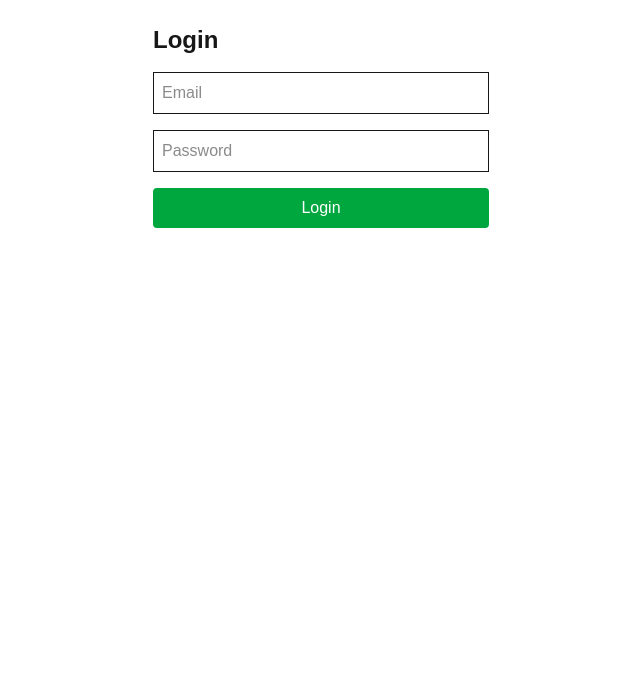
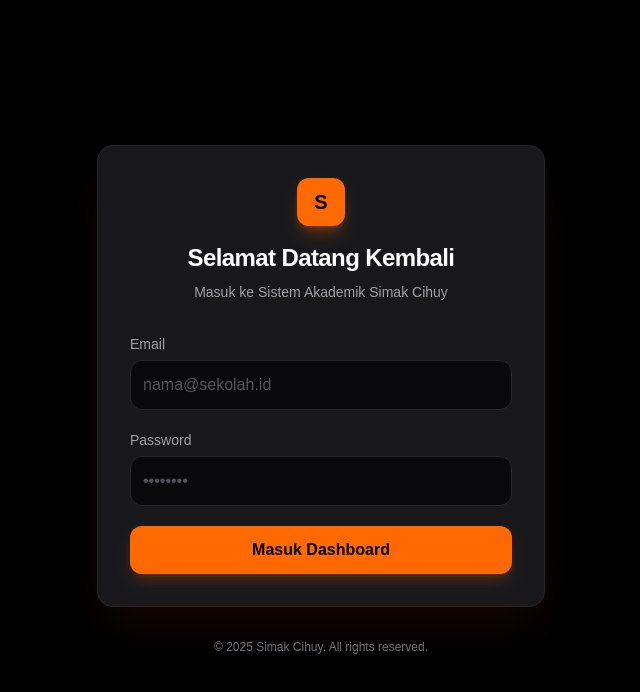
Before and after one commit to nbyl26/sistem-akademik, a Next.js app: page /login in a window 1280 px wide. Shown: the top 692 px of the page, without its empty margins (319-959 px from the left). Built offline with nearby package versions, Linux system fonts and the light colour scheme; no server answers.

Commit message:
feat(auth): implement authentication pages

```diff
--- a/app/(auth)/login/page.tsx
+++ b/app/(auth)/login/page.tsx
@@ -1,82 +1,119 @@
 "use client";
 
-import { Dispatch, FormEvent, SetStateAction, useState } from "react";
+import { FormEvent, useState } from "react";
 import { auth } from "@/firebase/config";
 import { signInWithEmailAndPassword, signOut } from "firebase/auth";
 import { FirebaseError } from "firebase/app";
 import { useRouter } from "next/navigation";
-import { AppRouterInstance } from "next/dist/shared/lib/app-router-context.shared-runtime";
 
 export default function LoginPage() {
-  const [email, setEmail]: [string, React.Dispatch<SetStateAction<string>>] =
-    useState("");
-  const [password, setPassword]: [string, Dispatch<SetStateAction<string>>] =
-    useState("");
-  const [error, setError]: [string, Dispatch<SetStateAction<string>>] =
-    useState("");
-
-  const router: AppRouterInstance = useRouter();
+  const [email, setEmail] = useState("");
+  const [password, setPassword] = useState("");
+  const [error, setError] = useState("");
+  const [loading, setLoading] = useState(false);
+  const router = useRouter();
 
   const handleLogin = async (e: FormEvent) => {
     e.preventDefault();
+    setLoading(true);
+    setError("");
+
     try {
-      const {user} = await signInWithEmailAndPassword(auth, email, password);
+      const { user } = await signInWithEmailAndPassword(auth, email, password);
       const res = await fetch("/api/auth/login", {
         method: "POST",
-        body: JSON.stringify({uid: user.uid})
+        headers: { "Content-Type": "application/json" },
+        body: JSON.stringify({ uid: user.uid }),
       });
-      const {message} = await res.json()
-      if(res.ok){
+
+      const { message } = await res.json();
+
+      if (res.ok) {
         await signOut(auth);
-        router.refresh();
-        return router.replace("/dashboard");
-      }else{
+        router.push("/dashboard");
+      } else {
         setError(message);
+        await signOut(auth);
       }
     } catch (err) {
       if (err instanceof FirebaseError) {
-        switch (err.code) {
-          case "auth/invalid-credential":
-          case "auth/invalid-email":
-          case "auth/wrong-password":
-          case "auth/user-not-found":
-            setError("Email atau password salah");
-            break;
-
-          default:
-            break;
+        setError("Email atau password salah.");
+      } else {
+        setError("Terjadi kesalahan sistem.");
       }
-      } else {
-        console.error(err);
-      }
+    } finally {
+      setLoading(false);
     }
   };
 
   return (
-    <div className="p-6 max-w-sm mx-auto">
-      <h1 className="text-2xl font-bold">Login</h1>
+    <div className="min-h-screen flex items-center justify-center bg-black selection:bg-orange-500 selection:text-white p-4">
+      <div className="w-full max-w-md">
+        {/* Card Container */}
+        <div className="bg-zinc-900 border border-zinc-800 p-8 rounded-2xl shadow-2xl shadow-orange-900/20">
+          <div className="text-center mb-8">
+            <div className="w-12 h-12 bg-orange-500 rounded-xl flex items-center justify-center mx-auto mb-4 shadow-lg shadow-orange-500/30">
+              <span className="text-black font-bold text-xl">S</span>
+            </div>
+            <h1 className="text-2xl font-bold text-white tracking-tight">
+              Selamat Datang Kembali
+            </h1>
+            <p className="text-zinc-400 text-sm mt-2">
+              Masuk ke Sistem Akademik Simak Cihuy
+            </p>
+          </div>
 
-      <form onSubmit={handleLogin} className="flex flex-col gap-4 mt-4">
+          <form onSubmit={handleLogin} className="space-y-5">
+            <div>
+              <label className="block text-sm font-medium text-zinc-400 mb-1.5">
+                Email
+              </label>
               <input
                 type="email"
-          placeholder="Email"
-          className="border p-2"
+                className="w-full bg-zinc-950 border border-zinc-800 text-zinc-100 p-3 rounded-xl focus:ring-2 focus:ring-orange-500 focus:border-transparent outline-none transition-all placeholder:text-zinc-600"
+                placeholder="nama@sekolah.id"
                 value={email}
                 onChange={(e) => setEmail(e.target.value)}
+                disabled={loading}
+                required
               />
+            </div>
 
+            <div>
+              <label className="block text-sm font-medium text-zinc-400 mb-1.5">
+                Password
+              </label>
               <input
                 type="password"
-          placeholder="Password"
-          className="border p-2"
+                className="w-full bg-zinc-950 border border-zinc-800 text-zinc-100 p-3 rounded-xl focus:ring-2 focus:ring-orange-500 focus:border-transparent outline-none transition-all placeholder:text-zinc-600"
+                placeholder="••••••••"
                 value={password}
                 onChange={(e) => setPassword(e.target.value)}
+                disabled={loading}
+                required
               />
+            </div>
 
-        {error && <p className="text-red-600">{error}</p>}
+            {error && (
+              <div className="bg-red-500/10 border border-red-500/20 text-red-400 px-4 py-3 rounded-xl text-sm">
+                {error}
+              </div>
+            )}
 
-        <button className="bg-green-600 text-white p-2 rounded">Login</button>
+            <button
+              type="submit"
+              disabled={loading}
+              className="w-full bg-orange-500 text-black font-bold p-3 rounded-xl hover:bg-orange-400 active:scale-[0.98] disabled:opacity-70 disabled:cursor-not-allowed transition-all shadow-lg shadow-orange-500/20"
+            >
+              {loading ? "Memproses..." : "Masuk Dashboard"}
+            </button>
           </form>
+        </div>
+
+        <p className="text-center text-zinc-500 text-xs mt-8">
+          &copy; 2025 Simak Cihuy. All rights reserved.
+        </p>
+      </div>
     </div>
   );
 }
--- a/app/(auth)/register/page.tsx
+++ /dev/null
@@ -1,55 +0,0 @@
-"use client";
-
-import { Dispatch, FormEvent, SetStateAction, useState } from "react";
-import { auth } from "@/firebase/config";
-import { createUserWithEmailAndPassword } from "firebase/auth";
-import { FirebaseError } from "firebase/app";
-
-export default function RegisterPage() {
-  const [email, setEmail]: [string, Dispatch<SetStateAction<string>>] = useState("");
-  const [password, setPassword]: [string, Dispatch<SetStateAction<string>>] = useState("");
-  const [error, setError]: [string, Dispatch<SetStateAction<string>>] = useState("");
-
-  const handleRegister = async (e: FormEvent) => {
-    e.preventDefault();
-
-    try {
-      await createUserWithEmailAndPassword(auth, email, password);
-      alert("Register berhasil!");
-    } catch (err) {
-        if(err instanceof FirebaseError){
-            setError(err.message);
-        }else{
-            console.error(err);
-        }
-    }
-  };
-
-  return (
-    <div className="p-6 max-w-sm mx-auto">
-      <h1 className="text-2xl font-bold">Register</h1>
-
-      <form onSubmit={handleRegister} className="flex flex-col gap-4 mt-4">
-        <input
-          type="email"
-          placeholder="Email"
-          className="border p-2"
-          value={email}
-          onChange={(e) => setEmail(e.target.value)}
-        />
-
-        <input
-          type="password"
-          placeholder="Password"
-          className="border p-2"
-          value={password}
-          onChange={(e) => setPassword(e.target.value)}
-        />
-
-        {error && <p className="text-red-600">{error}</p>}
-
-        <button className="bg-blue-600 text-white p-2 rounded">Register</button>
-      </form>
-    </div>
-  );
-}
```
Lines whose indentation alone changed are shown as unchanged.
